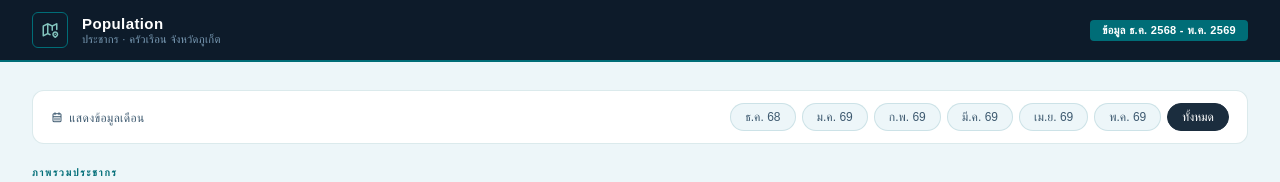
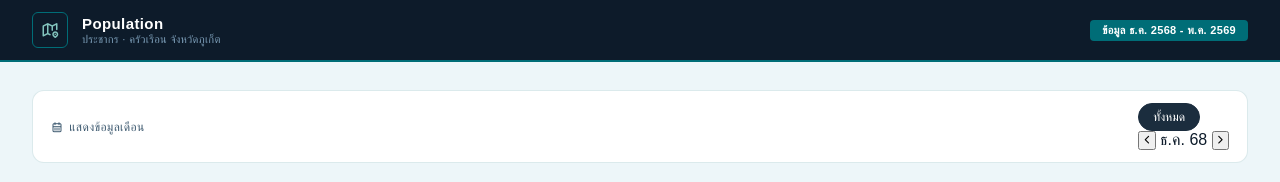
Before and after one commit to monica1nw/phuket-dashboard, a plain HTML site: page index.html in a window 1280 px wide. Shown: the top 182 px of the page. Drawn offline with nearby package versions, Linux system fonts and the light colour scheme; a web font is replaced by a local one.

Commit message:
Update index.html

```diff
--- a/index.html
+++ b/index.html
@@ -31,14 +31,13 @@
   <!-- ══ FILTER BAR ══ -->
   <div class="filter-bar">
     <span class="filter-label"><i class="ti ti-calendar-month"></i> แสดงข้อมูลเดือน</span>
-    <div class="month-pills" id="monthPills">
-      <button class="pill" data-idx="0">ธ.ค. 68</button>
-      <button class="pill" data-idx="1">ม.ค. 69</button>
-      <button class="pill" data-idx="2">ก.พ. 69</button>
-      <button class="pill" data-idx="3">มี.ค. 69</button>
-      <button class="pill" data-idx="4">เม.ย. 69</button>
-      <button class="pill" data-idx="5">พ.ค. 69</button>
-      <button class="pill pill-all active" data-idx="all">ทั้งหมด</button>
+    <div class="month-nav">
+      <button class="pill pill-all active" id="btnAll">ทั้งหมด</button>
+      <div class="month-scroller">
+        <button class="nav-arrow" id="btnPrev"><i class="ti ti-chevron-left"></i></button>
+        <span class="month-display" id="monthDisplay">ธ.ค. 68</span>
+        <button class="nav-arrow" id="btnNext"><i class="ti ti-chevron-right"></i></button>
+      </div>
     </div>
   </div>
 
```
